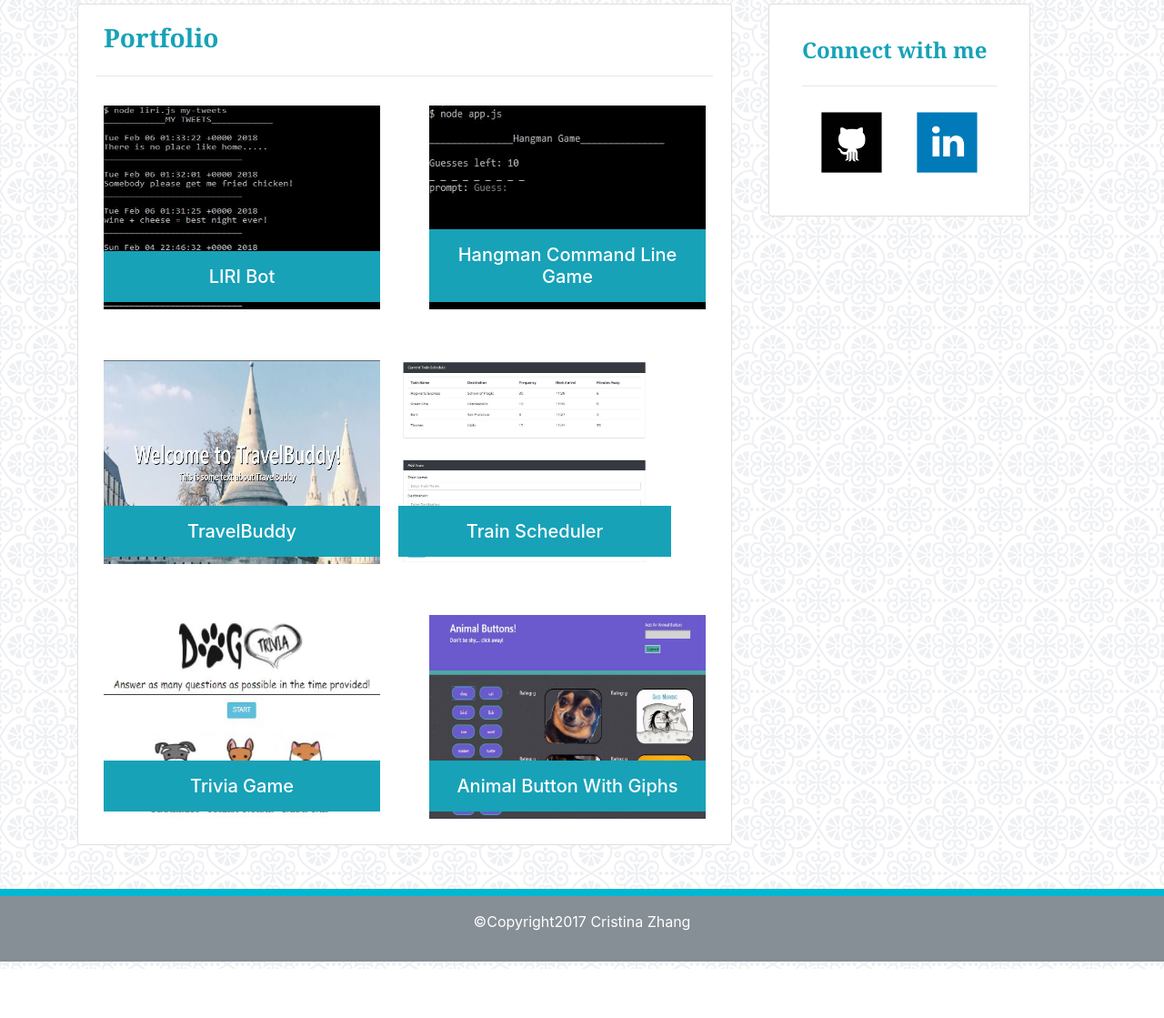
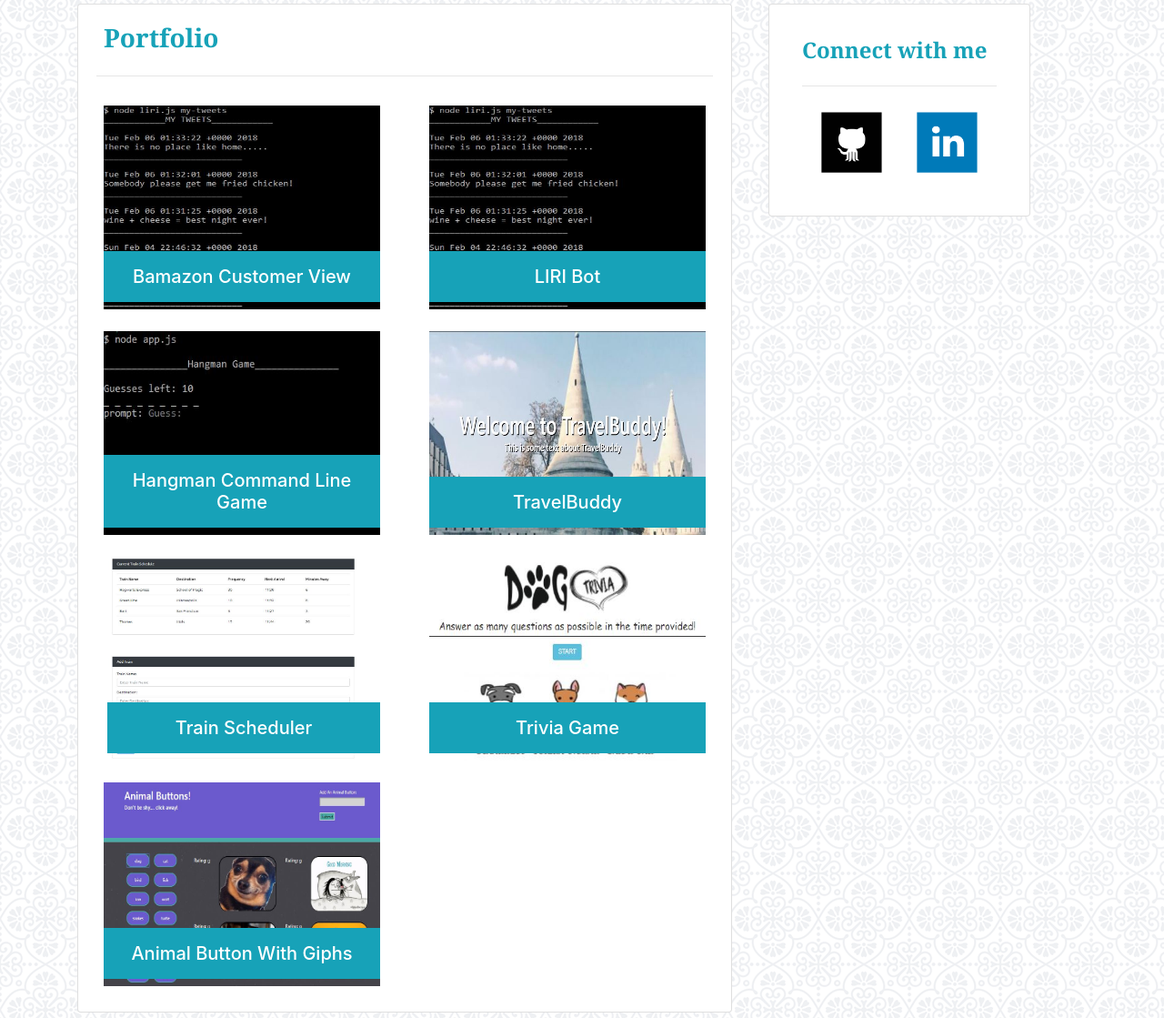
Before and after one commit to rami0141/Bootstrap-Portfolio, a plain HTML site: page portfolio.html in a window 1280 px wide. Shown: the part 140-1259 px from the top of the page at 91% size. Before the commit the page ends 1205 px from the top, so only its background shows below. Drawn offline with nearby package versions, Linux system fonts and the light colour scheme.

Commit message:
added a link

```diff
--- a/portfolio.html
+++ b/portfolio.html
@@ -49,8 +49,16 @@
          <h3 class="title card-title text-info text-secondary pb-2 pl-2 font-weight-bold">Portfolio</h3>
          <hr>
 
-        <!--PLACEHOLDER 1-->
+           <!--PLACEHOLDER 1-->
         <div class="card float-left border-0 pt-3 p-2">
+          <img class="placeholder" src="images/liri.JPG" alt="Placeholder 1">
+        <div class="card-img-overlay h-100 d-flex flex-column justify-content-end p-2 box">
+          <h5 class="text-center p-3 bg-info"><a href="https://github.com/rami0141/bamazon.git" class="text-white" target="_blank">Bamazon Customer View</a></h5>
+        </div>
+        </div>
+
+        <!--PLACEHOLDER 2-->
+        <div class="card float-right border-0 pt-3 p-2">
           <img class="placeholder" src="images/liri.JPG" alt="Placeholder 1">
         <div class="card-img-overlay h-100 d-flex flex-column justify-content-end p-2 box">
           <h5 class="text-center p-3 bg-info"><a href="https://github.com/rami0141/LIRI.git" class="text-white" target="_blank">LIRI Bot</a></h5>
@@ -58,24 +66,24 @@
         </div>
 
 
-        <!--PLACEHOLDER 2-->
-        <div class="card float-right border-0 pt-3 p-2">
+        <!--PLACEHOLDER 3-->
+        <div class="card float-left border-0 pt-3 p-2">
           <img class="placeholder" src="images/hangman.JPG" alt="Placeholder 2">
         <div class="card-img-overlay h-100 d-flex flex-column justify-content-end p-2 box">
           <h5 class="text-center p-3 bg-info"><a href="https://github.com/rami0141/constructor-hangman.git" class="text-white" target="_blank">Hangman Command Line Game</a></h5>
         </div>
         </div>
 
-        <!--PLACEHOLDER 3-->
-        <div class="card float-left border-0 pt-5 p-2">
+        <!--PLACEHOLDER 4-->
+        <div class="card float-right border-0 pt-3 p-2">
           <img class="placeholder" src="images/travelbuddy.JPG" alt="Placeholder 5">
         <div class="card-img-overlay h-100 d-flex flex-column justify-content-end p-2 box">
           <h5 class="text-center p-3 bg-info text-white"><a href="https://travelbuddy-8ad21.firebaseapp.com/" class="text-white" target="_blank">TravelBuddy</a></h5>
         </div>
         </div>
 
-        <!--PLACEHOLDER 4-->
-         <div class="card float-left border-0 pt-5 p-2">
+        <!--PLACEHOLDER 5-->
+   <div class="card float-left border-0 pt-3 p-2">
           <img class="placeholder place2" src="images/train.JPG" alt="Placeholder 5">
         <div class="card-img-overlay h-100 d-flex flex-column justify-content-end p-2 box ml-1">
           <h5 class="text-center p-3 bg-info text-white"><a href="https://rami0141.github.io/Train-Scheduler/" class="text-white" target="_blank">Train Scheduler</a></h5>
@@ -83,18 +91,18 @@
         </div>
 
 
-          <!--PLACEHOLDER 5-->
+          <!--PLACEHOLDER 6-->
 
-        <div class="card float-left border-0 pt-5 p-2">
+        <div class="card float-right border-0 pt-3 p-2">
           <img class="placeholder" src="images/trivia.JPG" alt="Placeholder 3">
         <div class="card-img-overlay h-100 d-flex flex-column justify-content-end p-2 box">
           <h5 class="text-center p-3 bg-info text-white"><a href="https://rami0141.github.io/TriviaGame/" class="text-white" target="_blank">Trivia Game</a></h5>
         </div>
         </div>
 
-          <!--PLACEHOLDER 6-->
+          <!--PLACEHOLDER 7-->
 
-        <div class="card float-right border-0 pt-5 p-2">
+        <div class="card float-left border-0 pt-3 p-2">
           <img class="placeholder" src="images/animal-giphy.JPG" alt="Placeholder 4">
         <div class="card-img-overlay h-100 d-flex flex-column justify-content-end p-2 box">
           <h5 class=" text-center p-3 bg-info text-white"><a href="https://rami0141.github.io/Animal-Button-Giphy/" class="text-white" target="_blank">Animal Button With Giphs</a></h5>
```
